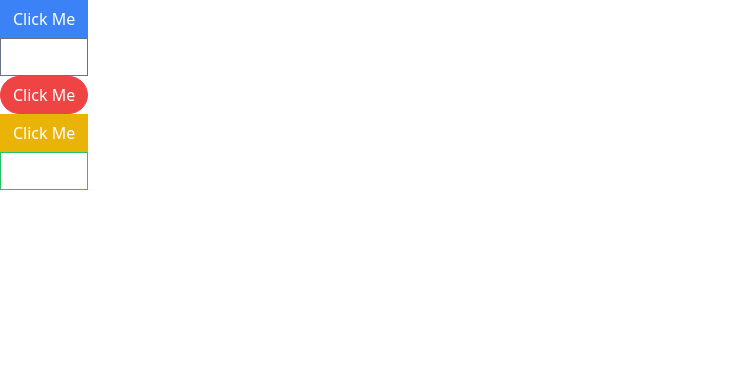
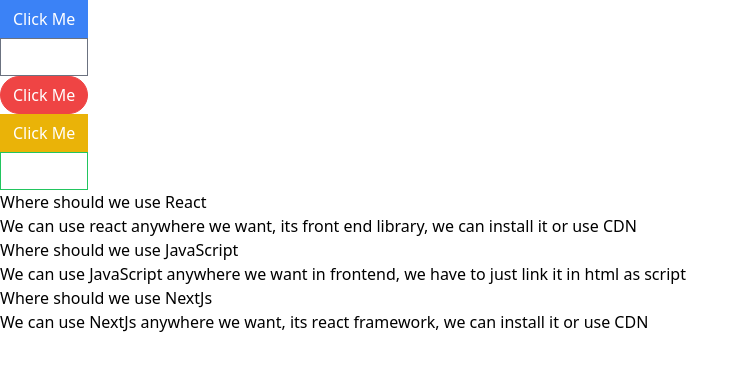
Before and after one commit to ashurbz/Components, a React (Create React App) app: page / in a window 1280 px wide. Shown: the top 370 px of the page, without its empty margins (0-749 px from the left). Built offline with nearby package versions, Linux system fonts and the light colour scheme.

Commit message:
configured accordian component

```diff
--- a/src/App.js
+++ b/src/App.js
@@ -1,9 +1,11 @@
-import ButtonComponent from "./pages/ButtonComponent";
+import AccordianPage from "./pages/AccordianPage";
+import ButtonPage from "./pages/ButtonPage";
 
 function App() {
   return (
     <div className="App">
-      <ButtonComponent />
+      <ButtonPage />
+      <AccordianPage />
     </div>
   );
 }
--- /dev/null
+++ b/src/components/Accordian.js
@@ -0,0 +1,18 @@
+import React from "react";
+
+const Accordian = ({ items }) => {
+  return (
+    <div>
+      {items.map((item) => {
+        return (
+          <div key={item.id}>
+            <h3>{item.label}</h3>
+            <span>{item.content}</span>
+          </div>
+        );
+      })}
+    </div>
+  );
+};
+
+export default Accordian;
--- a/src/components/Button.js
+++ b/src/components/Button.js
@@ -12,7 +12,7 @@
   rounded,
   ...rest
 }) => {
-  const classes = classNames("px-3  py-1.5 border", rest.className, {
+  const classes = classNames(rest.className, "px-3  py-1.5 border", {
     "bg-blue-500 border-blue-500 text-white ": primary,
     "bg-gray-500 border-gray-500 text-white ": secondary,
     "bg-green-500 border-green-500 text-white ": success,
--- /dev/null
+++ b/src/pages/AccordianPage.js
@@ -0,0 +1,32 @@
+import React from "react";
+import Accordian from "../components/Accordian";
+
+const AccordianPage = () => {
+  const items = [
+    {
+      id: "ajkaskjak",
+      label: "Where should we use React",
+      content:
+        "We can use react anywhere we want, its front end library, we can install it or use CDN",
+    },
+    {
+      id: "jkhsak",
+      label: "Where should we use JavaScript",
+      content:
+        "We can use JavaScript anywhere we want in frontend, we have to just link it in html as script",
+    },
+    {
+      id: "sbdxskj",
+      label: "Where should we use NextJs",
+      content:
+        "We can use NextJs anywhere we want, its react framework, we can install it or use CDN",
+    },
+  ];
+  return (
+    <div>
+      <Accordian items={items} />
+    </div>
+  );
+};
+
+export default AccordianPage;
--- a/src/pages/ButtonComponent.js
+++ b/src/pages/ButtonPage.js
@@ -1,7 +1,7 @@
 import React from "react";
 import Button from "../components/Button";
 
-const ButtonComponent = () => {
+const ButtonPage = () => {
   return (
     <div>
       <Button primary>Click Me</Button>
@@ -25,4 +25,4 @@
   );
 };
 
-export default ButtonComponent;
+export default ButtonPage;
```
